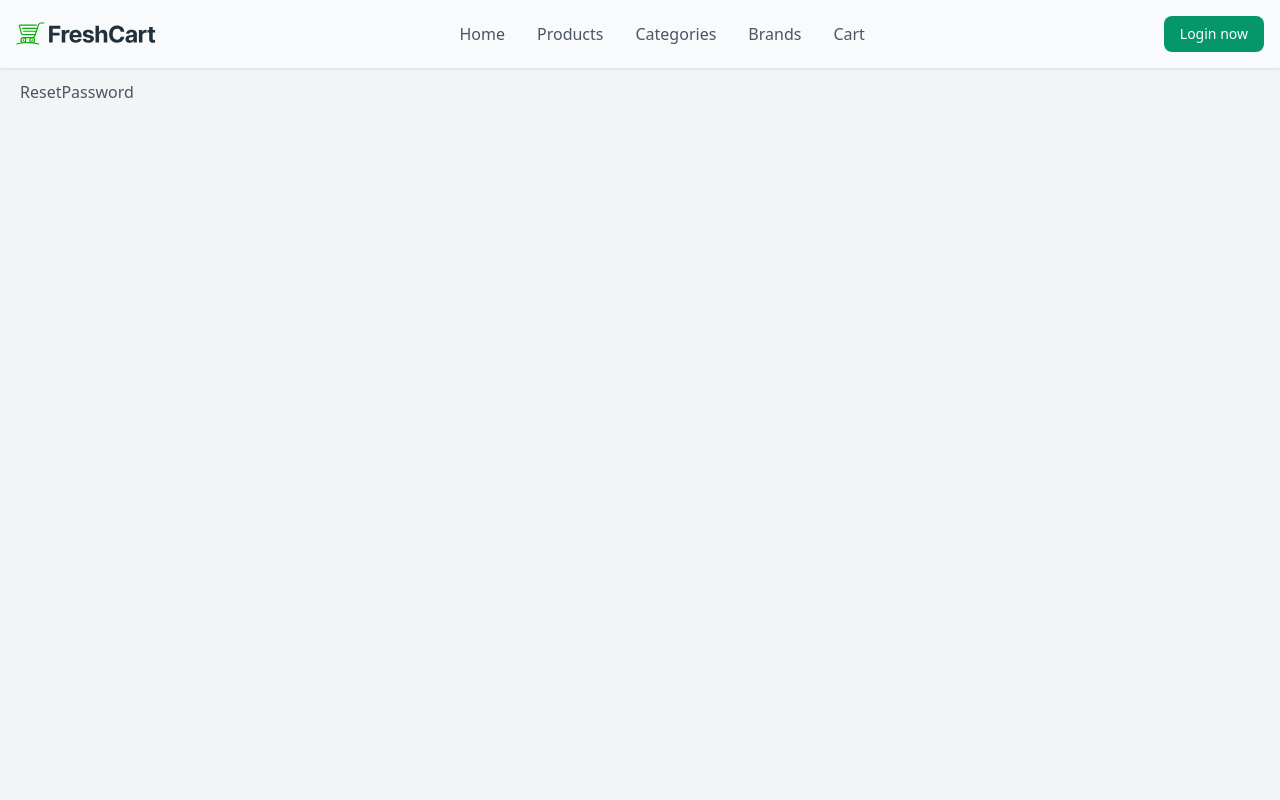
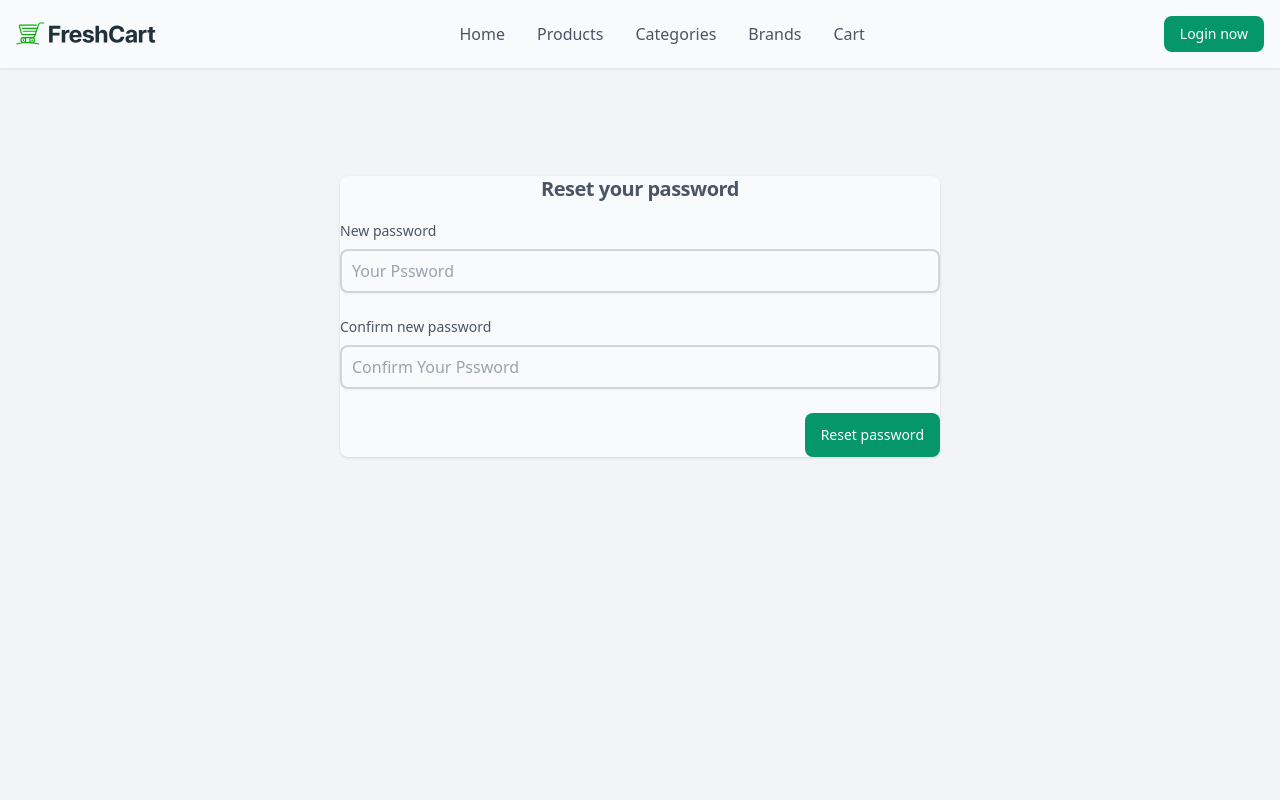
Before and after one commit to hussien22elfayoumy/Route-Final-Project, a React (Vite) app: page /reset-Password in a window 1280 px wide. Shown: the top 800 px of the page. Built offline with nearby package versions, Linux system fonts and the light colour scheme.

Commit message:
feat: implement reset password form

```diff
--- a/src/pages/auth/ResetPassword.tsx
+++ b/src/pages/auth/ResetPassword.tsx
@@ -1,3 +1,53 @@
+import { Link } from 'react-router-dom';
+
 export default function ResetPassword() {
-  return <div>ResetPassword</div>;
+  return (
+    <div className="pt-24">
+      <div className="mx-auto h-full max-w-[600px] rounded-lg bg-card-bg p-8 px-10 shadow xl:p-0">
+        <h1 className="mb-5 text-center text-xl font-bold leading-tight tracking-tight">
+          Reset your password
+        </h1>
+        <form className="flex flex-col gap-4 md:gap-6">
+          <div>
+            <label
+              htmlFor="password"
+              className="mb-2 block text-sm font-medium"
+            >
+              New password
+            </label>
+            <input
+              type="password"
+              name="password"
+              id="password"
+              placeholder="Your Pssword"
+              className="block h-11 w-full rounded-lg border-2 border-border-dark bg-card-bg p-2.5 shadow-sm focus:border-2 focus:border-color-base focus:outline-none focus:ring-color-base active:border-color-base"
+            />
+          </div>
+
+          <div>
+            <label
+              htmlFor="confirmPassword"
+              className="mb-2 block text-sm font-medium"
+            >
+              Confirm new password
+            </label>
+            <input
+              type="password"
+              name="confirmPassword"
+              id="confirmPassword"
+              placeholder="Confirm Your Pssword"
+              className="block h-11 w-full rounded-lg border-2 border-border-dark bg-card-bg p-2.5 shadow-sm focus:border-2 focus:border-color-base focus:outline-none focus:ring-color-base active:border-color-base"
+            />
+          </div>
+
+          <button
+            type="submit"
+            className="h-11 self-end rounded-lg bg-emerald-600 px-4 py-2 text-center text-sm font-medium text-white hover:bg-emerald-600 focus:outline-none focus:ring-4 focus:ring-emerald-600"
+          >
+            Reset password
+          </button>
+        </form>
+      </div>
+    </div>
+  );
 }
```
